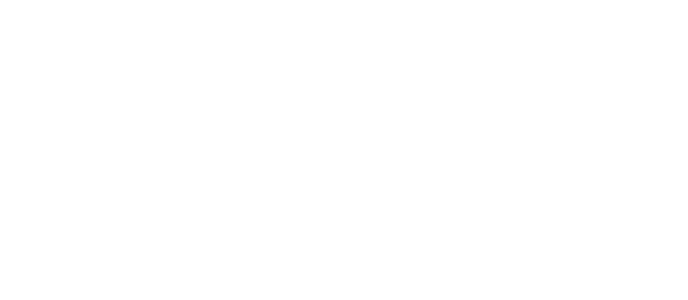
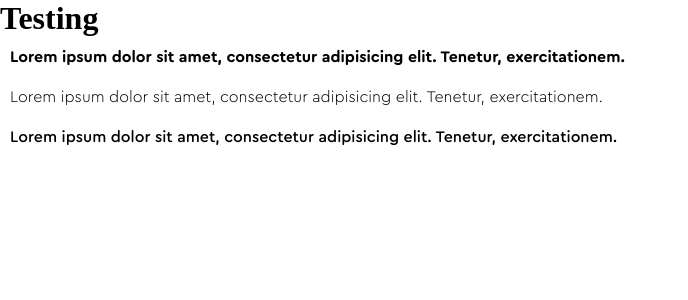
Before and after one commit to giveer/giveer, a React (Create React App) app: page /testing in a window 1280 px wide. Before the commit this address had no page. Shown: the top 300 px of the page, without its empty margins (0-688 px from the left). Built offline with nearby package versions, Linux system fonts and the light colour scheme.

Commit message:
Font finalising

```diff
--- a/src/Style.css
+++ b/src/Style.css
@@ -8,16 +8,15 @@
     --first-color: #F43397;
 }
 
+@font-face{
+    font-family: giveer-liter;
+    src: url(./assets/fonts/cera\ round/FONTSPRINGDEMO-CeraRoundProLightRegular.woff);
+}
+@font-face {
+    font-family: giveer-medium;
+    src: url(./assets/fonts/cera\ round/FONTSPRINGDEMO-CeraRoundProMediumRegular.woff);
+}
 @font-face {
     font-family: giveer-bold;
     src: url(./assets/fonts/cera\ round/FONTSPRINGDEMO-CeraRoundProBold.woff);
 }
-@font-face {
-    font-family: giveer-lite;
-    src: url(./assets/fonts/cera\ round/FONTSPRINGDEMO-CeraRoundProRegular.woff);
-}
-
-@font-face {
-    font-family: giveer-medium;
-    src: url(./assets/fonts/cera\ round/FONTSPRINGDEMO-CeraRoundProMediumRegular.woff);
-}
--- a/src/index.js
+++ b/src/index.js
@@ -2,8 +2,9 @@
 import ReactDOM from 'react-dom/client';
 import { BrowserRouter, Routes, Route } from "react-router-dom";
 import Comingsoon from './pages/coming soon/Comingsoon';
-import Signin from './pages/login/Signin'
+import Signin from './pages/login/Signin';
 import Signup from './pages/sign up/Singnup';
+import Testing from './pages/testing/Testing';
 // const root = ReactDOM.createRoot(document.getElementById('root'));
 // root.render(
 //   <React.StrictMode>
@@ -18,6 +19,7 @@
           <Route path="/" element={<Comingsoon />} />
           <Route path="login" element={<Signin />} />
           <Route path="signup" element={<Signup />} />
+          <Route path="testing" element={<Testing/>} />
       </Routes>
     </BrowserRouter>
   );
--- /dev/null
+++ b/src/pages/testing/Testing.js
@@ -0,0 +1,17 @@
+import '../../Style.css'
+function Testing() {
+    return (
+        <div class="layout">
+            <h1>Testing</h1>
+            <p style={{ fontFamily: "giveer-bold", padding: "10px"}}>Lorem ipsum dolor sit amet, consectetur adipisicing elit. Tenetur,
+                exercitationem.</p>
+            <p style={{ fontFamily: "giveer-liter", padding: "10px" }}>Lorem ipsum dolor sit amet, consectetur adipisicing elit. Tenetur,
+                exercitationem.</p>
+            <p style={{ fontFamily: "giveer-medium", padding: "10px" }}>Lorem ipsum dolor sit amet, consectetur adipisicing elit. Tenetur,
+                exercitationem.</p>
+
+        </div>
+    );
+}
+
+export default Testing
--- /dev/null
+++ b/src/pages/testing/testing.html
@@ -0,0 +1,42 @@
+<!DOCTYPE html>
+<html lang="en">
+
+<head>
+    <meta charset="UTF-8">
+    <meta name="viewport" content="width=device-width, initial-scale=1.0">
+    <link rel="stylesheet" href="../../Style.css">
+    <title>Testing</title>
+    <style>
+        p {
+            margin: 20px;
+            /* font-size: 30px; */
+        }
+        .layout{
+            justify-content: center;
+            text-align: center;
+            height: 100vh;
+            display: flex;
+            flex-direction: column;
+        }
+    </style>
+</head>
+
+<body>
+    <div class="layout">
+        <h1>Testing</h1>
+        <p style="font-family: giveer-bold;">Lorem ipsum dolor sit amet, consectetur adipisicing elit. Tenetur,
+            exercitationem.</p>
+        <p style="font-family: giveer-lite;">Lorem ipsum dolor sit amet, consectetur adipisicing elit. Tenetur,
+            exercitationem.</p>
+        <p style="font-family: giveer-medium;">Lorem ipsum dolor sit amet, consectetur adipisicing elit. Tenetur,
+            exercitationem.</p>
+        <p style="font-family: giveer-4;">Lorem ipsum dolor sit amet, consectetur adipisicing elit. Tenetur,
+            exercitationem.</p>
+        <p style="font-family: giveer-5;">Lorem ipsum dolor sit amet, consectetur adipisicing elit. Tenetur,
+            exercitationem.</p>
+        <p style="font-family: giveer-6;">Lorem ipsum dolor sit amet, consectetur adipisicing elit. Tenetur,
+            exercitationem.</p>
+    </div>
+</body>
+
+</html>
```
